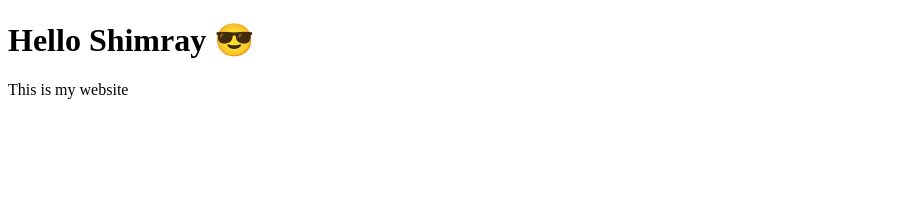
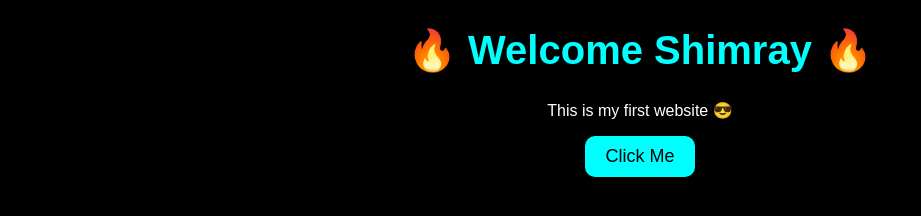
Before and after one commit to ch-rvs/ch-rvs, a plain HTML site: page index.html in a window 1280 px wide. Shown: the whole page, without its empty margins (0-921 px from the left). Drawn offline with Linux system fonts and the light colour scheme.

Commit message:
index.html

```diff
--- a/index.html
+++ b/index.html
@@ -1,10 +1,44 @@
 <!DOCTYPE html>
 <html>
 <head>
-  <title>My Site</title>
+  <title>Shimray Site</title>
+  <style>
+    body {
+      background: black;
+      color: white;
+      text-align: center;
+      font-family: Arial;
+    }
+
+    h1 {
+      color: cyan;
+      font-size: 40px;
+    }
+
+    button {
+      padding: 10px 20px;
+      font-size: 18px;
+      background: cyan;
+      border: none;
+      border-radius: 10px;
+      cursor: pointer;
+    }
+
+    button:hover {
+      background: white;
+      color: black;
+    }
+  </style>
 </head>
+
 <body>
-  <h1>Hello Shimray 😎</h1>
-  <p>This is my website</p>
+
+  <h1>🔥 Welcome Shimray 🔥</h1>
+  <p>This is my first website 😎</p>
+
+  <button onclick="alert('You clicked me 😎🔥')">
+    Click Me
+  </button>
+
 </body>
 </html>
```
